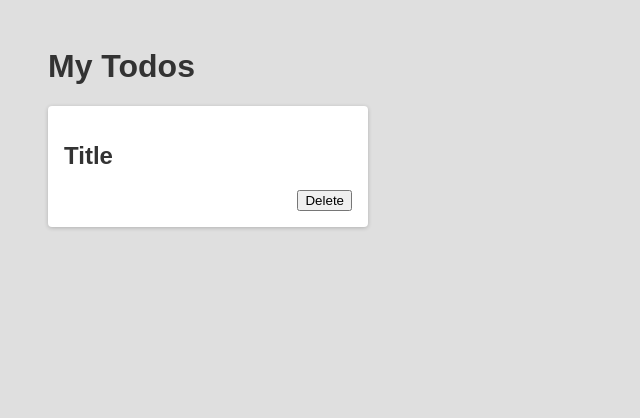
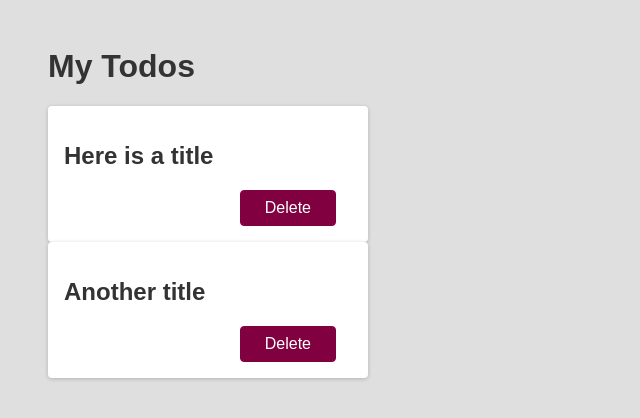
Before and after one commit to RyanPeszko/react-course, a React (Create React App) app: page / in a window 1280 px wide. Shown: the top 418 px of the page, without its empty margins (0-640 px from the left). Built offline with nearby package versions, Linux system fonts and the light colour scheme.

Commit message:
feat: first component and dynamic text
followed along from section 2 parts 25 & 26

```diff
--- a/src/App.js
+++ b/src/App.js
@@ -1,14 +1,10 @@
-
+import Todo from './components/Todo';
 function App() {
   return (
     <div>
         <h1>My Todos</h1>
-      <div className='card'>
-        <h2>Title</h2>
-        <div className='actions'>
-          <button classname='btn'>Delete</button>
-        </div>
-      </div>
+        <Todo text="Here is a title"/>
+        <Todo text="Another title"/>
     </div>
   );
 }
--- /dev/null
+++ b/src/components/Todo.js
@@ -0,0 +1,12 @@
+function Todo(props) {
+  return (
+    <div className='card'>
+      <h2>{props.text}</h2>
+      <div className='actions'>
+        <button className='btn'>Delete</button>
+      </div>
+    </div>
+  );
+}
+
+export default Todo;
```
